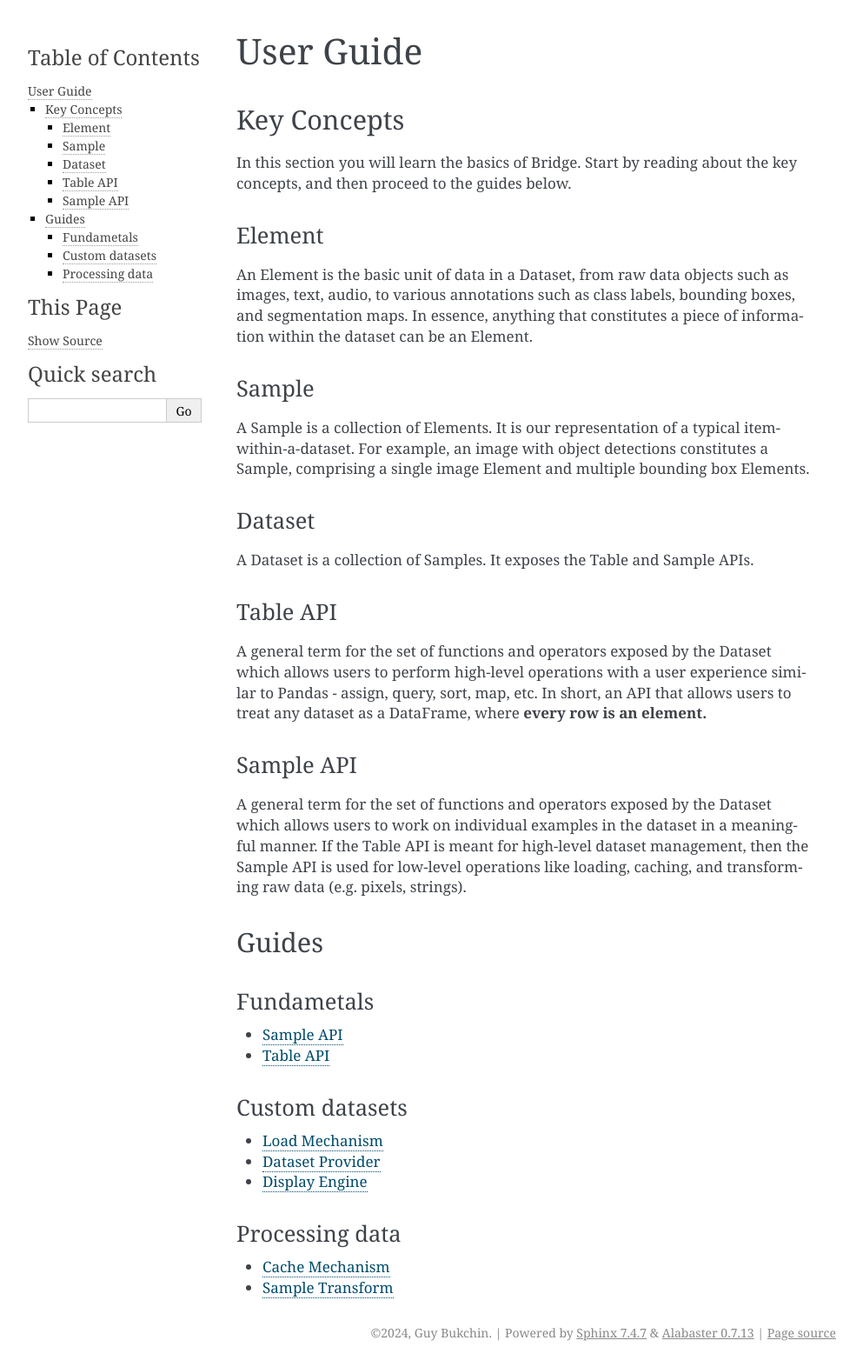
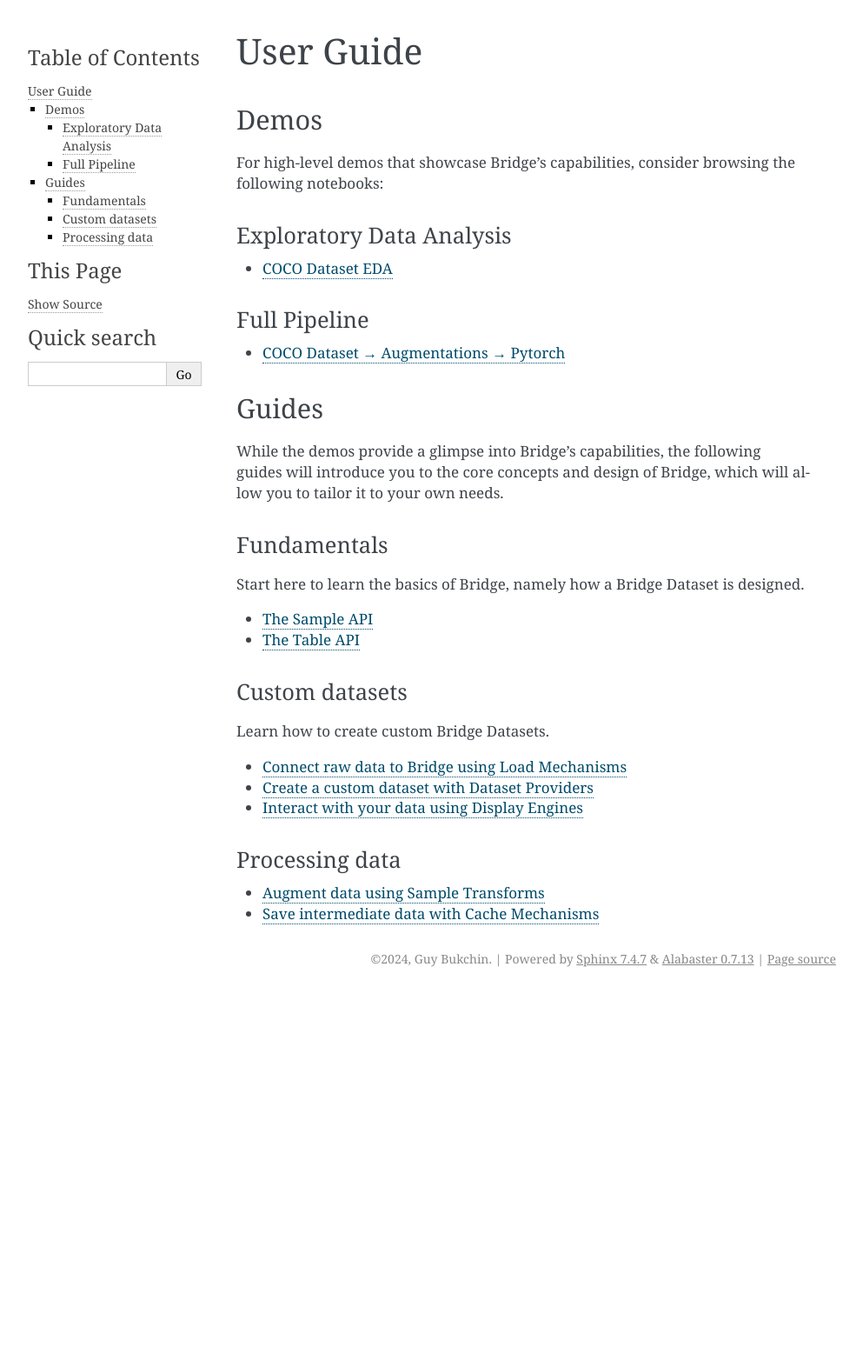
Before and after one commit to guybuk/bridge-ds, a Sphinx documentation site: the page built from docs/source/user_guide.rst, in a window 1280 px wide. Shown: the whole page at 87% size, without its empty margins (148-1141 px from the left). Built offline with Sphinx 7.4.7, drawn with Linux system fonts in a browser that asks for light colours; after the commit the page ends 1142 px from its top, so only the background shows below that.

```diff
--- a/docs/source/getting_started.rst
+++ b/docs/source/getting_started.rst
@@ -1,8 +1,5 @@
-Getting started
+Getting Started
 ===============
-
-
-
 Installation
 ------------
 
@@ -27,14 +24,57 @@
     $ pip install bridge-ds[dev]
 
 
-Demos
------
+Key Concepts
+------------
 
-For high-level demos to show off Bridge's capabilities, consider
-browsing the following notebooks:
+In this section you will learn the basics of Bridge. Start by
+reading about the key concepts, and then proceed to
+the guides below.
 
-#. :doc:`Quick and easy data exploration <notebooks/vision/fundamentals/coco_eda_demo>`
-#. :doc:`From sources, through augmentations, to Pytorch <notebooks/vision/processing_data/source2tensors_demo>`
+Element
+^^^^^^^
 
-For a deeper understanding of Bridge, and to connect your custom datasets and data types,
- proceed to the :doc:`user_guide` section.
+An Element is the basic unit of data in a Dataset, from raw data
+objects such as images, text, audio, to various annotations such
+as class labels, bounding boxes, and segmentation maps. In
+essence,
+anything that constitutes a piece of information within the
+dataset can be an Element.
+
+Sample
+^^^^^^
+
+A Sample is a collection of Elements. It is our representation of
+a typical item-within-a-dataset.
+For example, an image with
+object detections constitutes a Sample, comprising a single image
+Element and multiple bounding box Elements.
+
+Dataset
+^^^^^^^
+
+A Dataset is a collection of Samples. It exposes the Table and
+Sample APIs.
+
+Table API
+^^^^^^^^^
+
+A general term for the set of functions and operators exposed by
+the
+Dataset which allows users to perform
+high-level operations with a user experience similar to Pandas -
+assign, query, sort, map, etc. In short, an API that
+allows users to treat any dataset as a DataFrame, where **every
+row is an element.**
+
+Sample API
+^^^^^^^^^^
+
+A general term for the set of functions and operators exposed by
+the Dataset which allows users to work on
+individual examples in the dataset in a meaningful manner.
+If the Table API is meant for high-level
+dataset management, then the Sample API is used for low-level
+operations
+like loading,
+caching, and transforming raw data (e.g. pixels, strings).
--- a/docs/source/index.rst
+++ b/docs/source/index.rst
@@ -15,6 +15,7 @@
 class-based, easy-to-work-with interface.
 
 .. toctree::
+   :maxdepth: 2
 
    getting_started
    user_guide
--- a/docs/source/user_guide.rst
+++ b/docs/source/user_guide.rst
@@ -1,79 +1,45 @@
 User Guide
 ==========
+Demos
+-----
 
-Key Concepts
-------------
+For high-level demos that showcase Bridge's capabilities, consider
+browsing the following notebooks:
 
-In this section you will learn the basics of Bridge. Start by
-reading about the key concepts, and then proceed to
-the guides below.
+Exploratory Data Analysis
+^^^^^^^^^^^^^^^^^^^^^^^^^
 
-Element
-^^^^^^^
+* :doc:`COCO Dataset EDA <notebooks/vision/fundamentals/coco_eda_demo>`
 
-An Element is the basic unit of data in a Dataset, from raw data
-objects such as images, text, audio, to various annotations such
-as class labels, bounding boxes, and segmentation maps. In
-essence,
-anything that constitutes a piece of information within the
-dataset can be an Element.
-
-Sample
-^^^^^^
-
-A Sample is a collection of Elements. It is our representation of
-a typical item-within-a-dataset.
-For example, an image with
-object detections constitutes a Sample, comprising a single image
-Element and multiple bounding box Elements.
-
-Dataset
-^^^^^^^
-
-A Dataset is a collection of Samples. It exposes the Table and
-Sample APIs.
-
-Table API
-^^^^^^^^^
-
-A general term for the set of functions and operators exposed by
-the
-Dataset which allows users to perform
-high-level operations with a user experience similar to Pandas -
-assign, query, sort, map, etc. In short, an API that
-allows users to treat any dataset as a DataFrame, where **every
-row is an element.**
-
-Sample API
-^^^^^^^^^^
-
-A general term for the set of functions and operators exposed by
-the Dataset which allows users to work on
-individual examples in the dataset in a meaningful manner.
-If the Table API is meant for high-level
-dataset management, then the Sample API is used for low-level
-operations
-like loading,
-caching, and transforming raw data (e.g. pixels, strings).
+Full Pipeline
+^^^^^^^^^^^^^
+* :doc:`COCO Dataset → Augmentations → Pytorch <notebooks/vision/processing_data/source2tensors_demo>`
 
 Guides
 ------
 
-Fundametals
-^^^^^^^^^^^
+While the demos provide a glimpse into Bridge's capabilities, the following guides will introduce you to the core concepts and
+design of Bridge, which will allow you to tailor it to your own needs.
 
-* :doc:`Sample API <notebooks/vision/fundamentals//sample_api>`
-* :doc:`Table API <notebooks/vision/fundamentals/table_api>`
+Fundamentals
+^^^^^^^^^^^^
+
+Start here to learn the basics of Bridge, namely how a Bridge Dataset is designed.
+
+* :doc:`The Sample API <notebooks/vision/fundamentals/sample_api>`
+* :doc:`The Table API <notebooks/vision/fundamentals/table_api>`
 
 Custom datasets
 ^^^^^^^^^^^^^^^
 
-* :doc:`Load Mechanism <notebooks/vision/custom_data/load_mechanism>`
-* :doc:`Dataset Provider <notebooks/vision/custom_data/dataset_provider>`
-* :doc:`Display Engine <notebooks/vision/custom_data/display_engine>`
+Learn how to create custom Bridge Datasets.
+
+* :doc:`Connect raw data to Bridge using Load Mechanisms <notebooks/vision/custom_data/load_mechanism>`
+* :doc:`Create a custom dataset with Dataset Providers <notebooks/vision/custom_data/dataset_provider>`
+* :doc:`Interact with your data using Display Engines <notebooks/vision/custom_data/display_engine>`
 
 Processing data
 ^^^^^^^^^^^^^^^
 
-* :doc:`Cache Mechanism <notebooks/vision/processing_data/cache_mechanism>`
-* :doc:`Sample Transform <notebooks/vision/processing_data/sample_transform>`
+* :doc:`Augment data using Sample Transforms <notebooks/vision/processing_data/sample_transform>`
+* :doc:`Save intermediate data with Cache Mechanisms <notebooks/vision/processing_data/cache_mechanism>`
```
Also changed, not shown: docs/source/notebooks/vision/custom_data/display_engine.ipynb, docs/source/notebooks/vision/custom_data/load_mechanism.ipynb, docs/source/notebooks/vision/fundamentals/coco_eda_demo.ipynb, docs/source/notebooks/vision/fundamentals/sample_api.ipynb, docs/source/notebooks/vision/fundamentals/table_api.ipynb, docs/source/notebooks/vision/processing_data/cache_mechanism.ipynb, docs/source/notebooks/vision/processing_data/sample_transform.ipynb, docs/source/notebooks/vision/processing_data/source2tensors_demo.ipynb, 5 other files.
